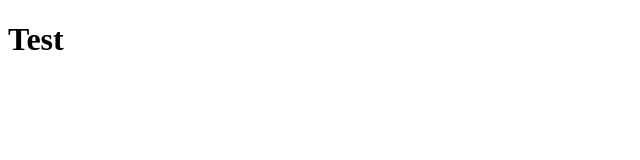
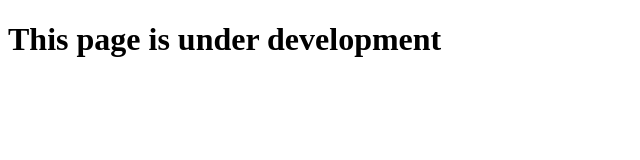
Before and after one commit to FuchsBene/fuchsbene.github.io, a plain HTML site: page index.html in a window 1280 px wide. Shown: the whole page, without its empty margins (0-640 px from the left). Drawn offline with Linux system fonts and the light colour scheme.

Commit message:
updated index.html

```diff
--- a/index.html
+++ b/index.html
@@ -9,6 +9,6 @@
     <link rel="icon" href="https://avatars.githubusercontent.com/u/91484898?v=4">
 </head>
 <body>
-    <h1>Test</h1>
+    <h1>This page is under development</h1>
 </body>
 </html>
```
